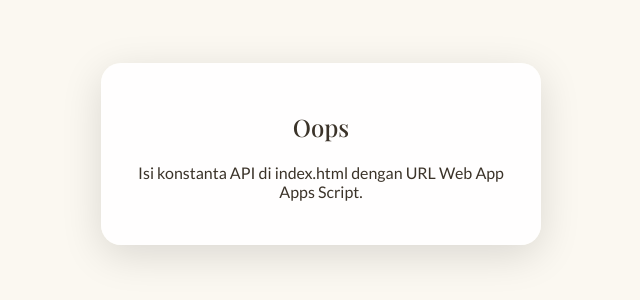
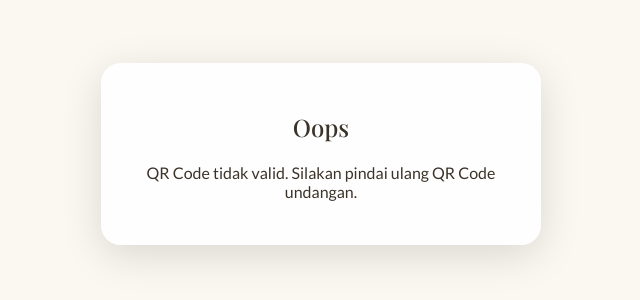
Before and after one commit to noise-digital/buku.tamuku, a plain HTML site: page index.html in a window 1280 px wide. Shown: the part 246-546 px from the top of the page, 319-959 px from the left. Drawn offline with nearby package versions, Linux system fonts and the light colour scheme.

Commit message:
Update index.html

```diff
--- a/index.html
+++ b/index.html
@@ -25,7 +25,7 @@ table{width:100%;border-collapse:collapse;font-size:.85rem;background:#fff}td,th
 @media print{.np{display:none!important}}
 </style></head><body><div id="app"><p style="text-align:center;margin-top:40vh">Memuat…</p></div>
 <script>
-const API='GANTI_DENGAN_URL_WEB_APP_ANDA'; // URL /exec dari Apps Script
+const API='https://script.google.com/macros/s/AKfycby7YMjWchQayBYMFx1Y2ThHZXmfkG3wPMEAeT3pjXnHn8adCnUPmNKBehpY8hxkg3Vj/exec'; // URL /exec dari Apps Script
 const app=document.getElementById('app'), q=new URLSearchParams(location.search);
 const esc=s=>String(s??'').replace(/[&<>"']/g,c=>({'&':'&amp;','<':'&lt;','>':'&gt;','"':'&quot;',"'":'&#39;'}[c]));
 async function call(action,d={}){
```
